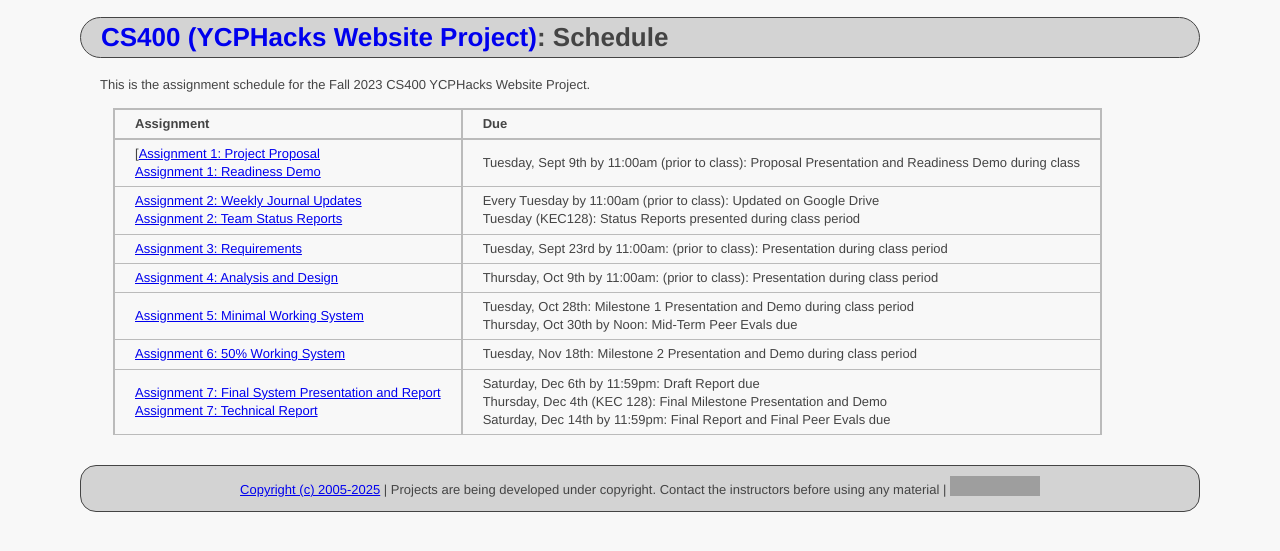
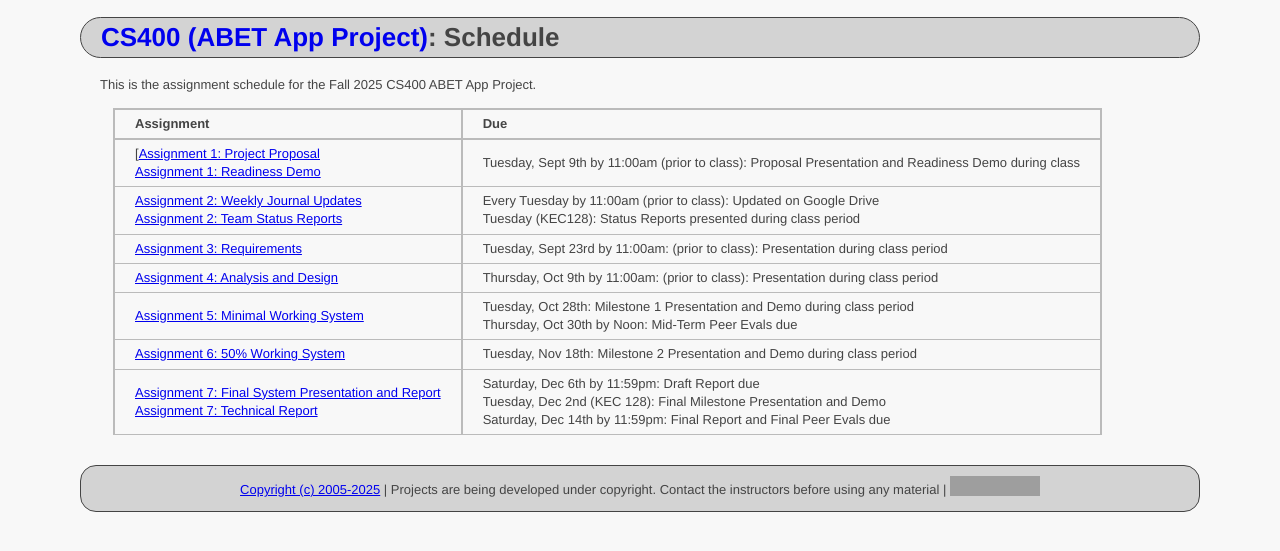
Before and after one commit to ycpcs/cs400-fall2025, a Jekyll site: the page built from projects/ABETApp-Project/schedule.md, in a window 1280 px wide. Shown: the top 551 px of the page. Built offline with Jekyll 4.4.1, drawn with Linux system fonts in a browser that asks for light colours; grey boxes are pictures that could not be loaded.

Commit message:
add ABET App project
add ABET App project

```diff
--- a/projects/YCPHacks-Website-Project/schedule.md
+++ b/projects/ABETApp-Project/schedule.md
@@ -1,10 +1,10 @@
 ---
 layout: default
-course_number: CS400 (YCPHacks Website Project)
+course_number: CS400 (ABET App Project)
 title: Schedule
 ---
 
-This is the assignment schedule for the Fall 2023 CS400 YCPHacks Website Project.
+This is the assignment schedule for the Fall 2025 CS400 ABET App Project.
 
 **Assignment** | **Due**
 :--------------|:---------
@@ -14,4 +14,4 @@ This is the assignment schedule for the Fall 2023 CS400 YCPHacks Website Project
 [Assignment 4: Analysis and Design](../../assign/assign04.html)            | Thursday, Oct 9th by 11:00am: (prior to class): Presentation during class period
 [Assignment 5: Minimal Working System](../../assign/assign05.html)         | Tuesday, Oct 28th: Milestone 1 Presentation and Demo during class period<br>Thursday, Oct 30th by Noon: Mid-Term Peer Evals due
 [Assignment 6: 50% Working System](../../assign/assign06.html)             | Tuesday, Nov 18th: Milestone 2 Presentation and Demo during class period
-[Assignment 7: Final System Presentation and Report](../../assign/assign07.html)<br>[Assignment 7: Technical Report](../../assign/finalreport.html) | Saturday, Dec 6th by 11:59pm: Draft Report due<br> Thursday, Dec 4th (KEC 128): Final Milestone Presentation and Demo<br>Saturday, Dec 14th by 11:59pm: Final Report and Final Peer Evals due
+[Assignment 7: Final System Presentation and Report](../../assign/assign07.html)<br>[Assignment 7: Technical Report](../../assign/finalreport.html) | Saturday, Dec 6th by 11:59pm: Draft Report due<br> Tuesday, Dec 2nd (KEC 128): Final Milestone Presentation and Demo<br>Saturday, Dec 14th by 11:59pm: Final Report and Final Peer Evals due
```
Also changed, not shown: projects/ABETApp-Project/ABET_Assessment_App.md (added, +29 -0 lines), projects/ABETApp-Project/index.md (added, +32 -0 lines).
